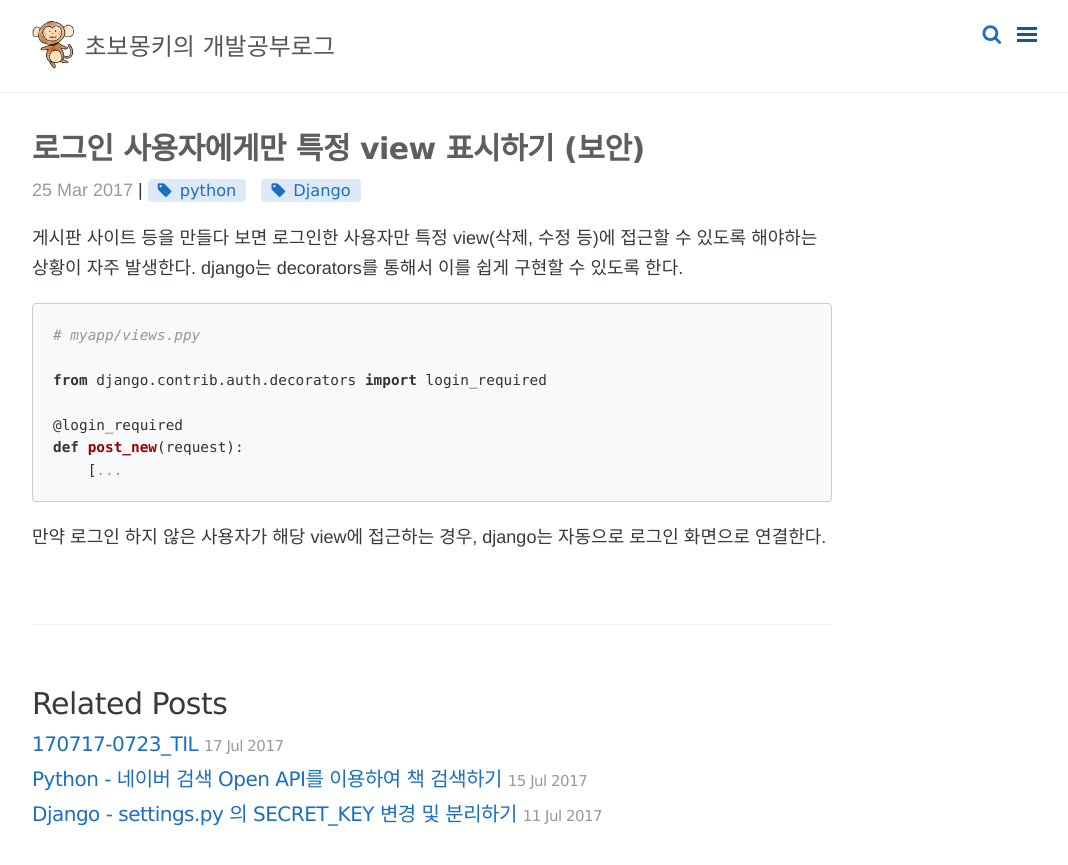
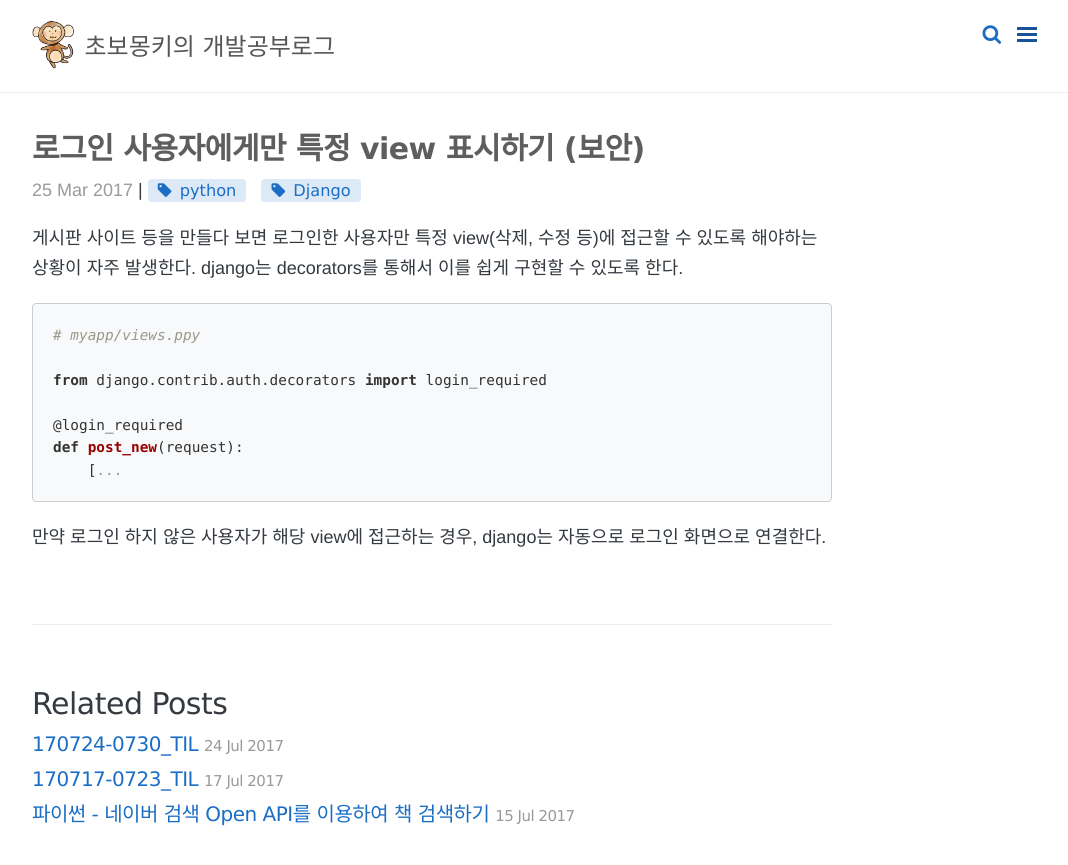
Before and after one commit to wayhome25/wayhome25.github.io, a Jekyll site: the page built from _posts/Django/2017-03-25-django-tip-decorators.md, in a window 1280 px wide. Shown: the top 865 px of the page, without its empty margins (208-1276 px from the left). Built offline with Jekyll 4.4.1, drawn with Linux system fonts in a browser that asks for light colours; nearby versions of some CDN libraries; comment, search, counter and statistics services are not loaded; some of the changed lines change nothing that is shown.

Commit message:
add blog post

```diff
--- /dev/null
+++ b/_posts/TIL(Today I Learned)/2017-07-24-07-30-TIL.md
@@ -0,0 +1,12 @@
+---
+layout: post
+title: 170724-0730_TIL
+category: TIL (Today I Learned)
+permalink: /til/:year/:month/:day/:title/
+tags: [TIL, 학습과정]
+comments: true
+---
+# 7월 24일 (월)
+- [Two Scoops of Django](https://www.twoscoopspress.com/products/two-scoops-of-django-1-11) 7장 쿼리와 데이터베이스 레이어 부분을 읽었다. 고급 쿼리도구, DB 트랜잭션 처리 등 아직 내가 경험으로 필요성을 느끼지 못한 부분들이 많아서 특히 더 어렵다고 느꼈다. 이번 [두숟갈 스터디](https://8percent.github.io/2017-06-30/%EC%8A%A4%ED%84%B0%EB%94%94%EC%8B%9C%EC%9E%91/) 요약정리 당번이라서 큰일이다. 내일 한번 더 읽고 자료를 찾아보면서 공부해야지
+- 골빈해커 김진중님을 만나고 왔다. 신입 개발자로서 참고가 될 많은 조언을 들을 수 있었다. 무엇보다 처음 연락부터 만남까지 굉장히 정중 하셔서 깜짝 놀랐다. 나도 언젠가 저런 시니어가 되고 싶다고 생각했다.(결심..!)
+- 패캠에서 같이 공부했던 분께 [객체지향의 사실과 오해](http://www.kyobobook.co.kr/product/detailViewKor.laf?barcode=9788998139766)라는 책을 추천받았다. 워낙 좋다고 강력하게 추천을 하셔서 내용이 궁금해졌다. 읽어봐야지
--- a/_posts/python/2017-07-15-naver-search-api.md
+++ b/_posts/python/2017-07-15-naver-search-api.md
@@ -1,7 +1,7 @@
 ---
 layout: post
-title: Python - 네이버 검색 Open API를 이용하여 책 검색하기
-category: Python
+title: 파이썬 - 네이버 검색 Open API를 이용하여 책 검색하기
+category: python
 tags: [python, api]
 comments: true
 ---
```
